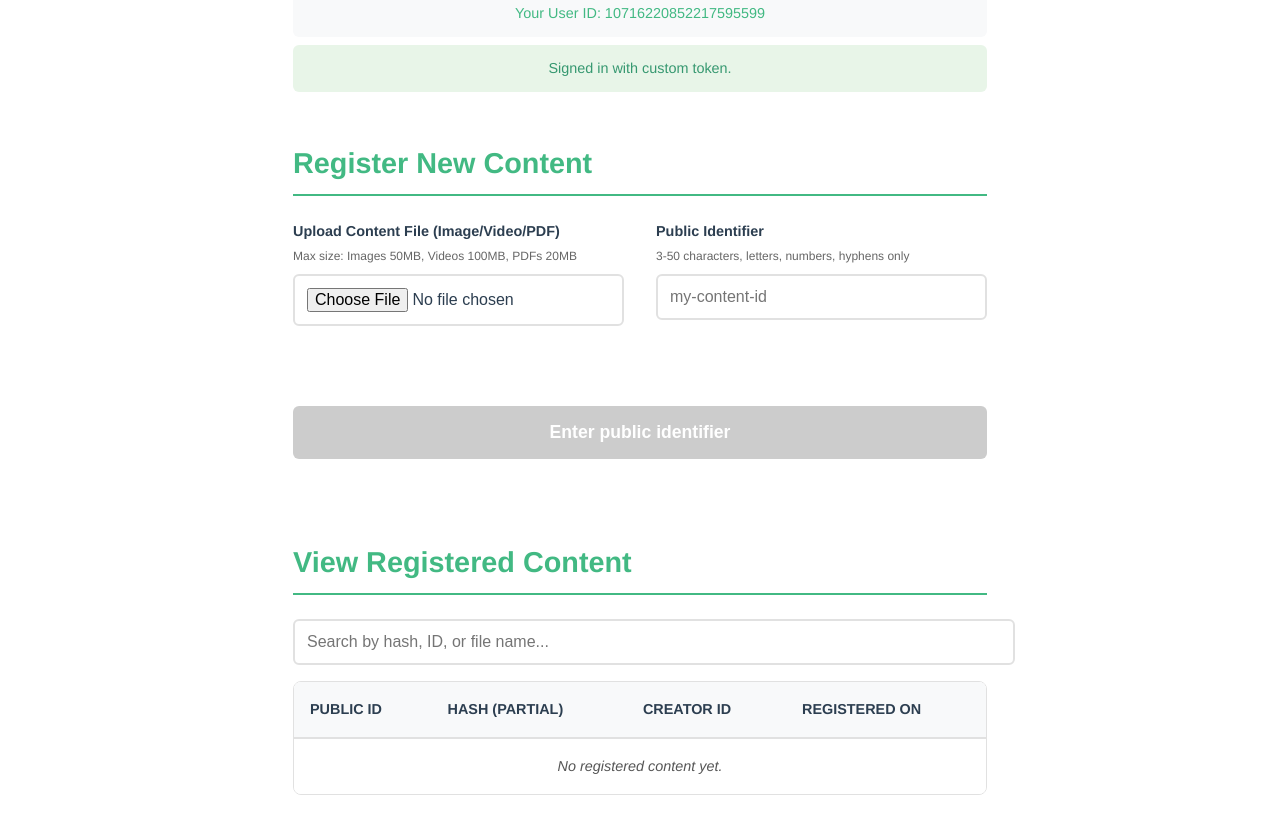
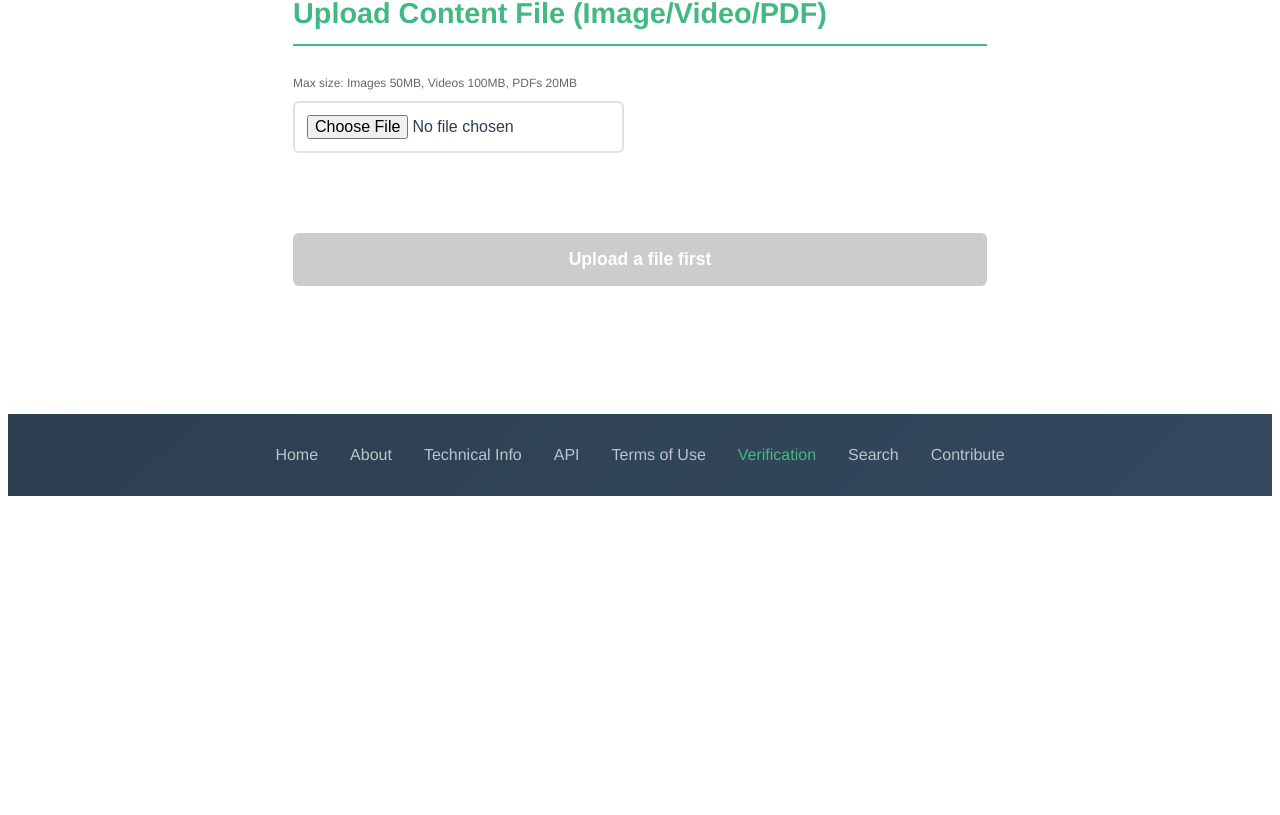
Before and after one commit to C2PAregistry/webexplorer, a Vue app in the folder web/: page /verification in a window 1280 px wide. Shown: the part 305-1120 px from the top of the page. After the commit the page ends 828 px from the top, so only its background shows below. Built offline with nearby package versions, Linux system fonts and the light colour scheme.

Commit message:
Refactor ContentDetailsView and VerificationView for improved clarity and usability; update section headers and modify content upload instructions.

```diff
--- a/web/src/views/ContentDetailsView.vue
+++ b/web/src/views/ContentDetailsView.vue
@@ -29,7 +29,7 @@
       </div>
 
       <div class="content-section">
-        <h2>Outgoing References</h2>
+        <h2>References:</h2>
         <div class="details-box">
           <ul v-if="references.length" class="ref-list">
             <li v-for="(ref, idx) in references" :key="idx" class="reference-card">
@@ -51,7 +51,7 @@
       </div>
 
       <div class="content-section">
-        <h2>Used By</h2>
+        <h2>Referenced By:</h2>
         <div class="details-box">
           <ul v-if="usedBy.length" class="ref-list">
             <li v-for="(item, idx) in usedBy" :key="idx" class="reference-card">
--- a/web/src/views/VerificationView.vue
+++ b/web/src/views/VerificationView.vue
@@ -1,39 +1,17 @@
 <template>
   <div class="verification">
     <h1>Content Verification</h1>
-    <p class="subtitle">Register and verify the provenance of your digital content.</p>
+    <p class="subtitle">Verify the C2PA Metadata of your digital content.</p>
 
-    <!-- User Info (simulated) -->
-    <div class="user-info">
-      <div class="user-id-info">
-        Your User ID: 10716220852217595599
-      </div>
-      <div class="login-status">
-        Signed in with custom token.
-      </div>
-    </div>
-
-    <!-- Register New Content -->
+    <!-- Upload Content File -->
     <div class="content-section">
-      <h2>Register New Content</h2>
+      <h2>Upload Content File (Image/Video/PDF)</h2>
       <div class="form-row">
         <div class="form-group">
           <label>
-            Upload Content File (Image/Video/PDF)
             <span class="help-text">Max size: Images 50MB, Videos 100MB, PDFs 20MB</span>
           </label>
           <input ref="fileInput" type="file" @change="handleFileUpload" accept="image/*,video/*,application/pdf" />
-        </div>
-        <div class="form-group">
-          <label>
-            Public Identifier
-            <span class="help-text">3-50 characters, letters, numbers, hyphens only</span>
-          </label>
-          <input type="text" v-model="publicIdentifier" @input="validatePublicIdentifier" placeholder="my-content-id"
-            maxlength="50" />
-          <div v-if="publicIdentifierError" class="error-text">
-            {{ publicIdentifierError }}
-          </div>
         </div>
       </div>
     </div>
@@ -198,35 +176,6 @@
     <button @click="registerContent" :disabled="!canRegister" class="register-btn">
       {{ getButtonText() }}
     </button>
-
-    <!-- View Registered Content -->
-    <div class="content-section">
-      <h2>View Registered Content</h2>
-      <input type="text" placeholder="Search by hash, ID, or file name..." class="search-input" />
-      <div class="table-container">
-        <table class="content-table">
-          <thead>
-            <tr>
-              <th>PUBLIC ID</th>
-              <th>HASH (PARTIAL)</th>
-              <th>CREATOR ID</th>
-              <th>REGISTERED ON</th>
-            </tr>
-          </thead>
-          <tbody>
-            <tr v-if="registeredContent">
-              <td>{{ registeredContent.publicId }}</td>
-              <td>{{ registeredContent.hash.slice(0, 12) + '...' }}</td>
-              <td>{{ registeredContent.creatorId }}</td>
-              <td>{{ registeredContent.registeredOn }}</td>
-            </tr>
-            <tr v-else>
-              <td colspan="4" class="no-content">No registered content yet.</td>
-            </tr>
-          </tbody>
-        </table>
-      </div>
-    </div>
   </div>
 </template>
 
@@ -838,10 +787,8 @@ export default defineComponent({
     const getButtonText = (): string => {
       if (isProcessing.value) return processingMessage.value
       if (errors.value.length > 0) return 'Fix errors to continue'
-      if (!publicIdentifier.value) return 'Enter public identifier'
       if (!contentHash.value) return 'Upload a file first'
-      if (publicIdentifierError.value) return 'Fix identifier to continue'
-      return 'Register Content'
+      return 'Input C2PA metadata into the registry'
     }
 
     return {
```
